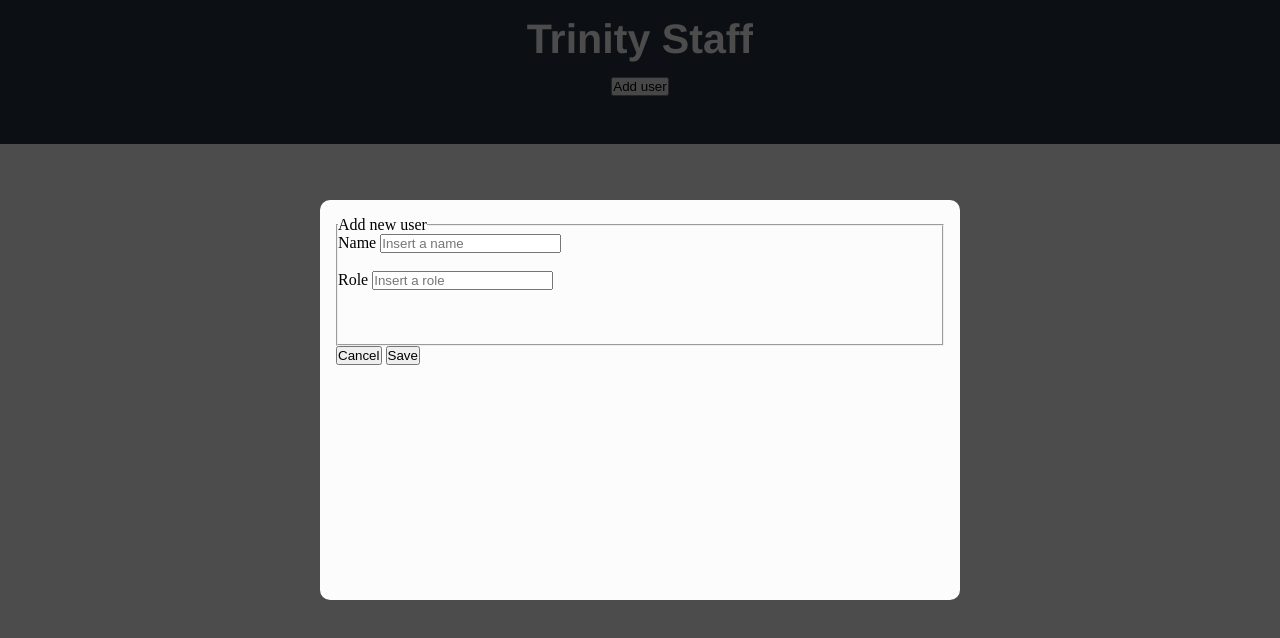
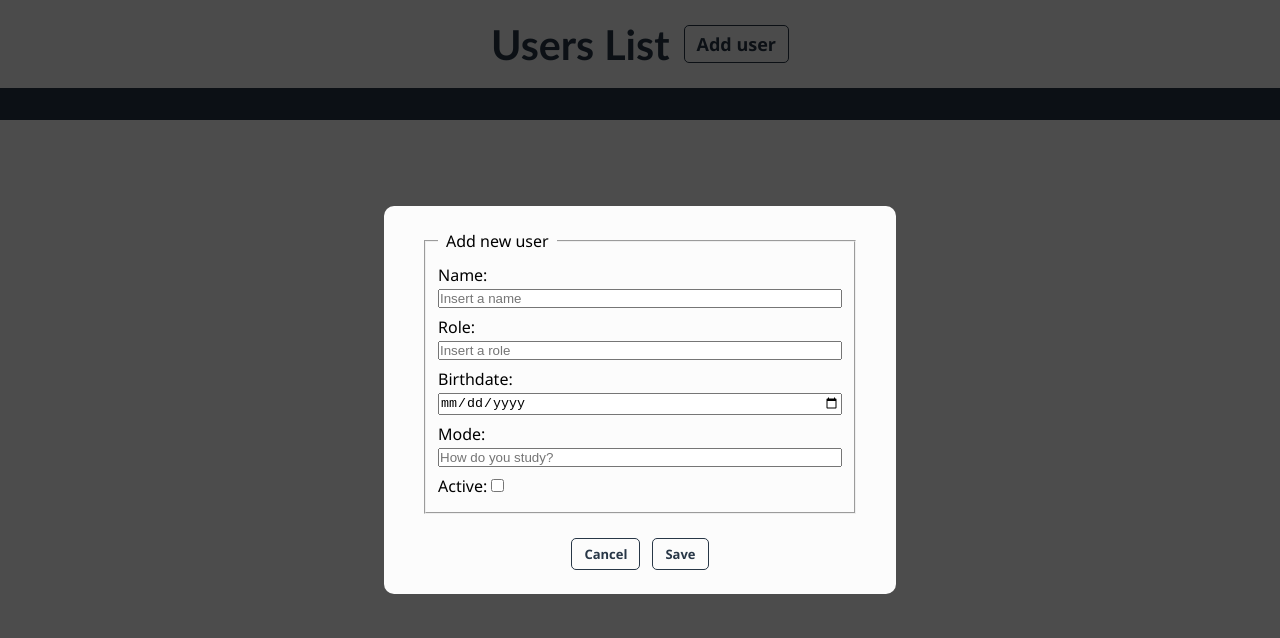
Before and after one commit to pedro-cal/trinity-basic-final-project, a plain HTML site: page index.html in a window 1280 px wide. Both pictures are taken after a click on the button "Add user". Drawn offline with Linux system fonts and the light colour scheme; no server answers.

Commit message:
Final basic project

```diff
--- a/index.html
+++ b/index.html
@@ -10,30 +10,40 @@
 </head>
 
 <body>
-   <div class="main-box top-row">
+   <div class="main-box header-box">
       <h1 class="main-title">
-         Trinity Staff
+         Users List
       </h1>
-      <div>
-         <button type="button" onclick="toggleModal()">
+      <div class="buttons-box">
+         <button class="header-button" type="button" onclick="toggleModal()">
             Add user
          </button>
       </div>
       <div id="modal-div" class="modal-box">
          <div class="modal-content">
 
-            <fieldset class="first-section">
-               <legend>Add new user</legend>
-               <label for="user-name">Name</label>
+            <fieldset class="form-box">
+               <legend>Add new user </legend>
+
+               <label for="user-name">Name:</label>
                <input type="text" id="user-name-input" name="user-name" autofocus placeholder="Insert a name"
                   autocomplete="on" required>
-               <br><br>
-               <label for="role">Role</label>
+
+               <label for="role">Role:</label>
                <input type="text" name="role" id="role-input" placeholder="Insert a role">
-               <br><br>
-               <br><br>
+
+               <label for="birthdate">Birthdate:</label>
+               <input type="date" name="birthdate" id="bd-input" />
+
+               <label for="mode">Mode:</label>
+               <input type="text" name="mode" id="mode-input" placeholder="How do you study?">
+
+               <label for="status">Active:</label>
+               <input type="checkbox" name="status" id="status-input" style="width:auto" />
+               <br />
             </fieldset>
 
+            <div class="form-buttons-box">
                <button id="close-modal" type="button" onclick="toggleModal()">
                   Cancel
                </button>
@@ -42,6 +52,8 @@
                   Save
                </button>
             </div>
+
+         </div>
       </div>
    </div>
    <div id="main-box" class="main-box"></div>
--- a/style.css
+++ b/style.css
@@ -7,16 +7,11 @@
 :root {
    --growthFactor: 6;
    --minScreen: 400;
+   --darkBlue: #283747;
 }
 
 body {
    max-width: 100vw;
-}
-
-.main-title {
-   color: white;
-   font-family: 'Helvetica', sans-serif;
-   font-size: calc(22px + var(--growthFactor) * (100vw / var(--minScreen)));
 }
 
 .main-box {
@@ -46,16 +41,87 @@ body {
 }
 
 .modal-content {
-   padding: 16px;
+   padding: 24px 16px;
    background-color: #FCFCFC;
-   width: 50%;
-   height: 50%;
+   width: 40%;
+   /* height: 50%; */
    border-radius: 10px;
+   display: flex;
+   flex-direction: column;
+   justify-content: center;
+   align-items: center;
 }
 
-.top-row {
+.form-box {
+   width: 90%;
+   padding: 12px;
+   font-family: 'Segoe UI', Tahoma, Geneva, Verdana, sans-serif;
+}
+
+.form-box legend {
+   padding: 0 8px;
+}
+
+.form-box input {
+   width: 100%;
+   margin-bottom: 8px;
+}
+
+.form-buttons-box {
+   margin-top: 24px;
    display: flex;
-   flex-direction: column;
+   gap: 12px;
+}
+
+.form-buttons-box button {
+   border: 1px solid var(--darkBlue);
+   background-color: transparent;
+   color: var(--darkBlue);
+   font-size: small;
+   font-weight: bold;
+   font-family: 'Segoe UI', Tahoma, Geneva, Verdana, sans-serif;
+   border-radius: 5px;
+   padding: 6px 12px;
+}
+
+.form-buttons-box button:hover {
+   cursor: pointer;
+   background-color: #283747;
+   color: white;
+}
+
+.header-box {
+   display: flex;
+   background-color: #FCFCFC;
+   justify-content: center;
+   padding: 1.5% 10%;
+}
+
+.buttons-box {
+   justify-self: flex-end;
+}
+
+.main-title {
+   color: var(--darkBlue);
+   font-family: 'Gill Sans', 'Gill Sans MT', Calibri, 'Trebuchet MS', sans-serif;
+   font-size: calc(22px + var(--growthFactor) * (100vw / var(--minScreen)));
+}
+
+.header-button {
+   border: 1px solid var(--darkBlue);
+   background-color: transparent;
+   color: var(--darkBlue);
+   font-size: large;
+   font-weight: bold;
+   font-family: 'Segoe UI', Tahoma, Geneva, Verdana, sans-serif;
+   border-radius: 5px;
+   padding: 6px 12px;
+}
+
+.header-button:hover {
+   cursor: pointer;
+   background-color: #283747;
+   color: white;
 }
 
 .card-box {
```
Also changed, not shown: 1 other file. Lines whose indentation alone changed are shown as unchanged.
